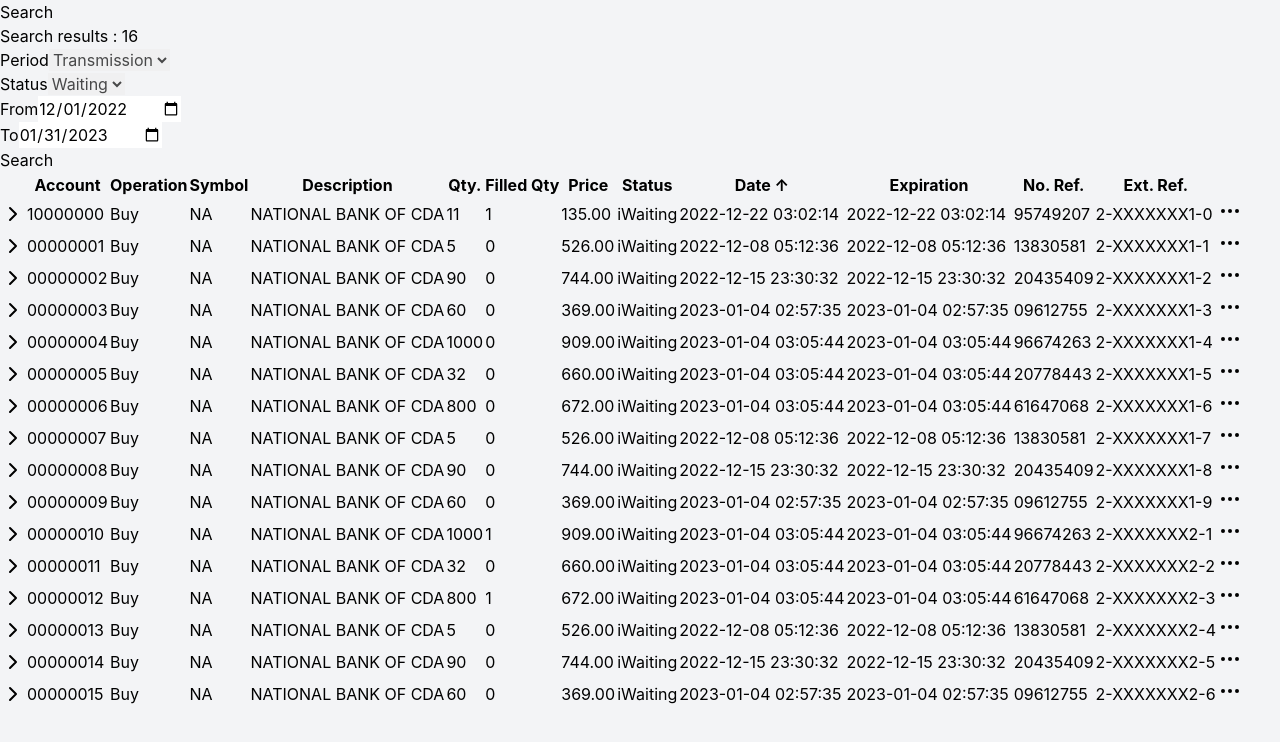
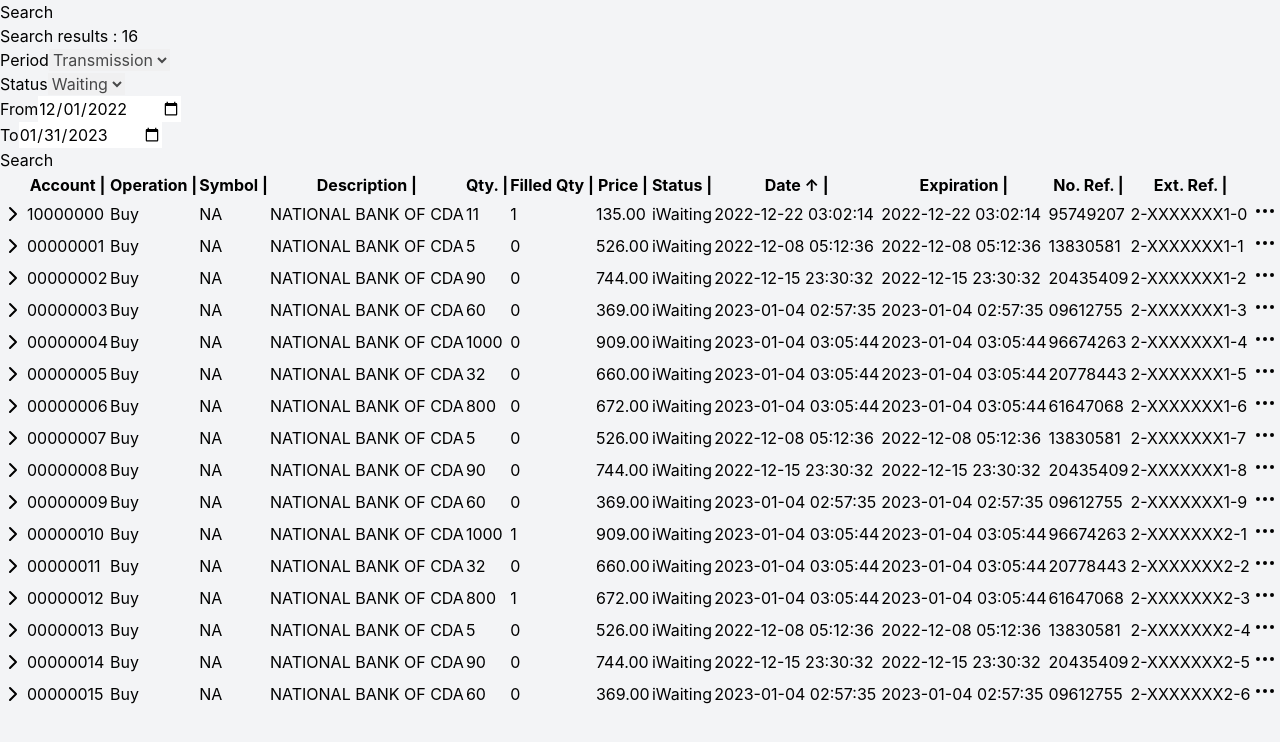
Before and after one commit to PM-Jab/stock-order-dashboard-web, a React (Vite) app: page / in a window 1280 px wide. Shown: the top 742 px of the page. Built offline with nearby package versions, Linux system fonts and the light colour scheme.

Commit message:
style: update OrderTable add |

```diff
--- a/src/components/OrderTable.tsx
+++ b/src/components/OrderTable.tsx
@@ -17,45 +17,45 @@
     <div className="overflow-x-auto">
       <table className="w-full border-collapse text-sm">
         <thead>
-          <tr className="border-b border-gray-300 bg-white">
+          <tr className="border-b-2 border-cyan-600 border-opacity-20 bg-white">
             {/* Spacer for chevron */}
             <th className="w-6" />
 
-            <th className="px-2 py-2 text-left text-xs font-semibold text-gray-600 whitespace-nowrap">
-              Account
+            <th className="px-2 py-2 text-left text-xs font-semibold text-cyan-700 whitespace-nowrap">
+              Account <span className="text-gray-300 font-light ml-1">|</span>
             </th>
-            <th className="px-2 py-2 text-left text-xs font-semibold text-gray-600 whitespace-nowrap">
-              Operation
+            <th className="px-2 py-2 text-left text-xs font-semibold text-cyan-700 whitespace-nowrap">
+              Operation <span className="text-gray-300 font-light ml-1">|</span>
             </th>
-            <th className="px-2 py-2 text-left text-xs font-semibold text-gray-600 whitespace-nowrap">
-              Symbol
+            <th className="px-2 py-2 text-left text-xs font-semibold text-cyan-700 whitespace-nowrap">
+              Symbol <span className="text-gray-300 font-light ml-1">|</span>
             </th>
-            <th className="px-2 py-2 text-left text-xs font-semibold text-gray-600 whitespace-nowrap hidden md:table-cell">
-              Description
+            <th className="px-2 py-2 text-left text-xs font-semibold text-cyan-700 whitespace-nowrap hidden md:table-cell">
+              Description <span className="text-gray-300 font-light ml-1">|</span>
             </th>
-            <th className="px-2 py-2 text-right text-xs font-semibold text-gray-600 whitespace-nowrap hidden md:table-cell">
-              Qty.
+            <th className="px-2 py-2 text-right text-xs font-semibold text-cyan-700 whitespace-nowrap hidden md:table-cell">
+              Qty. <span className="text-gray-300 font-light ml-1">|</span>
             </th>
-            <th className="px-2 py-2 text-right text-xs font-semibold text-gray-600 whitespace-nowrap hidden md:table-cell">
-              Filled Qty
+            <th className="px-2 py-2 text-right text-xs font-semibold text-cyan-700 whitespace-nowrap hidden md:table-cell">
+              Filled Qty <span className="text-gray-300 font-light ml-1">|</span>
             </th>
-            <th className="px-2 py-2 text-right text-xs font-semibold text-gray-600 whitespace-nowrap hidden md:table-cell">
-              Price
+            <th className="px-2 py-2 text-right text-xs font-semibold text-cyan-700 whitespace-nowrap hidden md:table-cell">
+              Price <span className="text-gray-300 font-light ml-1">|</span>
             </th>
-            <th className="px-2 py-2 text-left text-xs font-semibold text-gray-600 whitespace-nowrap">
-              Status
+            <th className="px-2 py-2 text-left text-xs font-semibold text-cyan-700 whitespace-nowrap">
+              Status <span className="text-gray-300 font-light ml-1">|</span>
             </th>
-            <th className="px-2 py-2 text-left text-xs font-semibold text-gray-600 whitespace-nowrap hidden md:table-cell">
-              Date ↑
+            <th className="px-2 py-2 text-left text-xs font-semibold text-cyan-700 whitespace-nowrap hidden md:table-cell">
+              Date ↑ <span className="text-gray-300 font-light ml-1">|</span>
             </th>
-            <th className="px-2 py-2 text-left text-xs font-semibold text-gray-600 whitespace-nowrap hidden md:table-cell">
-              Expiration
+            <th className="px-2 py-2 text-left text-xs font-semibold text-cyan-700 whitespace-nowrap hidden md:table-cell">
+              Expiration <span className="text-gray-300 font-light ml-1">|</span>
             </th>
-            <th className="px-2 py-2 text-left text-xs font-semibold text-gray-600 whitespace-nowrap hidden md:table-cell">
-              No. Ref.
+            <th className="px-2 py-2 text-left text-xs font-semibold text-cyan-700 whitespace-nowrap hidden md:table-cell">
+              No. Ref. <span className="text-gray-300 font-light ml-1">|</span>
             </th>
-            <th className="px-2 py-2 text-left text-xs font-semibold text-gray-600 whitespace-nowrap hidden md:table-cell">
-              Ext. Ref.
+            <th className="px-2 py-2 text-left text-xs font-semibold text-cyan-700 whitespace-nowrap hidden md:table-cell">
+              Ext. Ref. <span className="text-gray-300 font-light ml-1">|</span>
             </th>
             <th className="px-2 py-2 hidden md:table-cell" />
           </tr>
```
